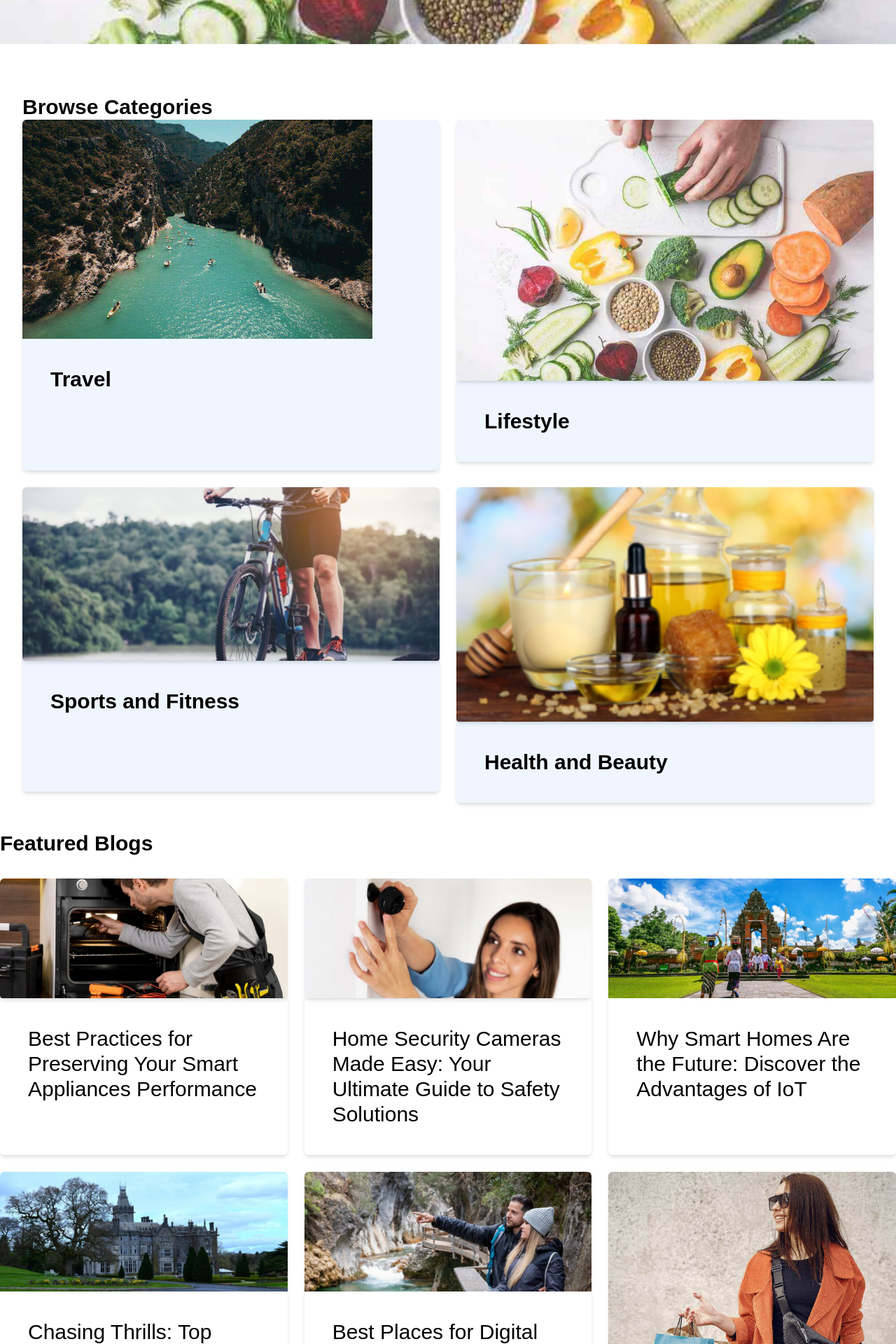
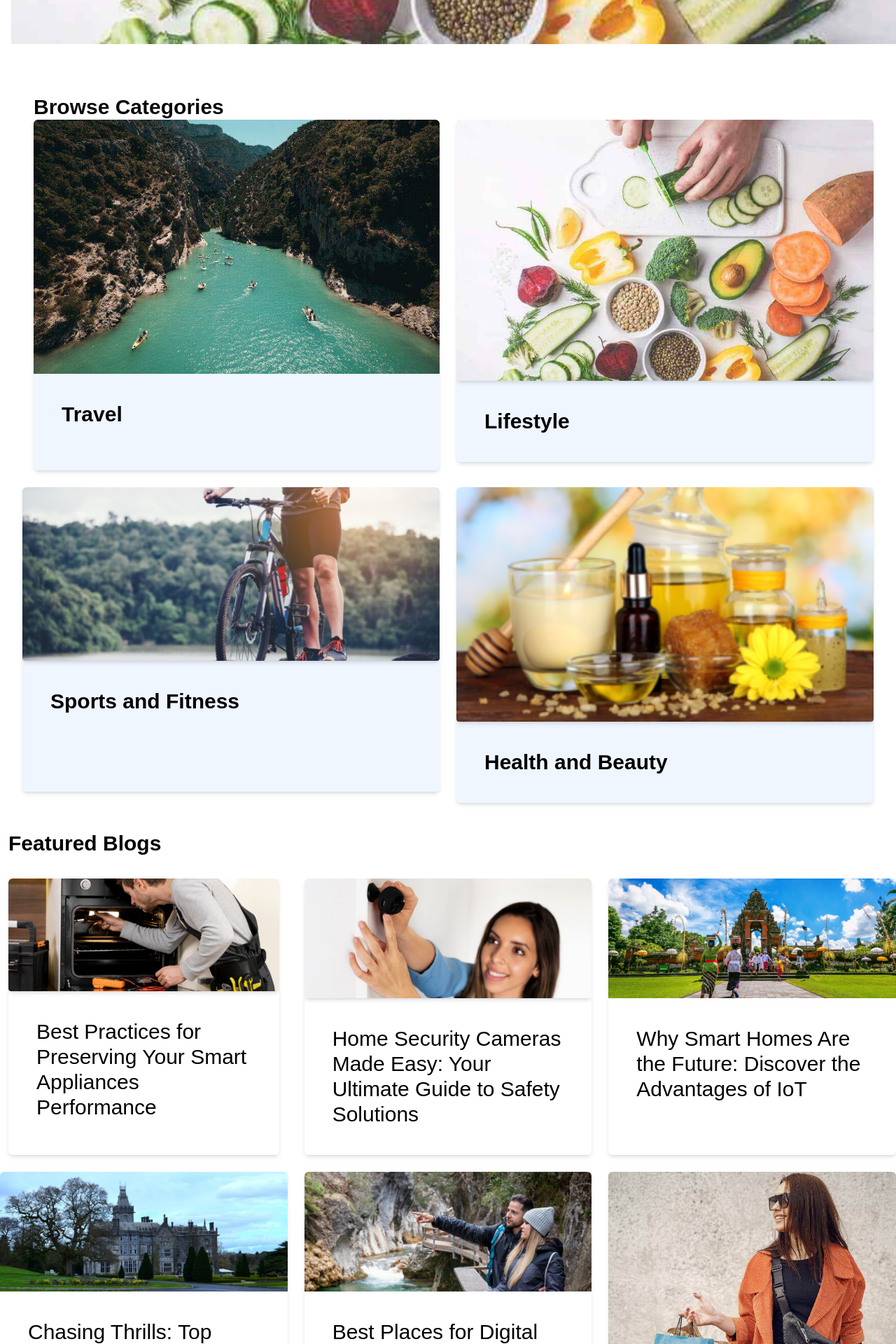
Before and after one commit to talha925/brandwell, a Next.js app: page / in a window 1280 px wide. Shown: the part 840-2760 px from the top of the page at 70% size. Built offline with nearby package versions, Linux system fonts and the light colour scheme.

Commit message:
website push toh gihub

```diff
--- a/src/app/Categories/page.tsx
+++ b/src/app/Categories/page.tsx
@@ -1,6 +1,6 @@
 import { FaHeart, FaCar, FaBaby, FaBrush, FaLaptop, FaHome } from "react-icons/fa";
 import { GiLipstick, GiShirt, GiPawHeart, GiCakeSlice, GiFlashlight } from "react-icons/gi";
-import Link from 'next/link';  // Import Link from Next.js
+import Link from 'next/link';
 
 export default function Categories() {
   const categories = [
@@ -44,7 +44,7 @@ export default function Categories() {
       </div>
 
 
-      <footer className="bg-black text-white w-screen max-h-96 flex flex-col justify-between pb-6">
+      <footer className="bg-black text-white w-screen max-h-96 w-flex flex-col justify-between pb-6">
 
         <div className="flex-grow px-4 flex flex-col items-center justify-center my-9">
 
@@ -83,7 +83,7 @@ export default function Categories() {
             </a>
           </div>
 
-          {/* Footer Links */}
+
           <ul className="flex flex-wrap justify-center space-x-6 text-sm my-6">
             <li><a href="#" className="hover:underline">About Us</a></li>
             <li><a href="#" className="hover:underline">Privacy Policy</a></li>
--- a/src/app/Coupons/page.tsx
+++ b/src/app/Coupons/page.tsx
@@ -6,7 +6,7 @@ return(
 
 
 <div className=" ">
-        <h3 className="text-xl text-center font-semibold ">Free Online Coupons and Promo Codes for the Store You Love!</h3>
+        <h3 className="text-xl text-center font-semibold ">Free Online Coupons and Promo Codes for the Store You Love</h3>
         <div className=" flex justify-evenly"></div>
             <Image src="/image/amazon.com.png" alt="Amazon"width={400} height={500} className="w-56 md:w-56 sm:w-4 h-auto md:ml-80 ml-20 mt-20 rounded-full-md  p-2.5 outline outline-offset-2 outline-gray-100" />
 
--- a/src/app/component/Header.tsx
+++ b/src/app/component/Header.tsx
@@ -10,9 +10,9 @@ export default function Header() {
 
 
   return (
-    <header className="bg-white text-sm flex flex-col md:flex-row items-center md:justify-between sm:flex-row-items-center sm:justify-between p-1 md:p-1  sm-p-0 space-y-2 md:space-y-0">
+    <header className="bg-white text-sm overflow-x-hidden flex flex-col md:flex-row items-center md:justify-between sm:flex-row-items-center sm:justify-between p-1 md:p-1  sm-p-0 space-y-2 md:space-y-0">
 
-      <div className="flex items-center md:-gap-0  sm:gap-0 ml-8">
+      <div className="flex items-center md:-gap-5  sm:-gap-0 ml-8">
         <Image
           src="/image/Logo-ATT.png"
           alt="logo"
@@ -87,8 +87,6 @@ export default function Header() {
      COUPONS
       </Link>
     </nav>
-
-
       <div className="flex flex-1 ">
         <input
           type="text"
@@ -99,80 +97,3 @@ export default function Header() {
     </header>
   );
 }
-
-
-
-
-
-// "use client";
-
-// import Image from "next/image";
-// import Link from "next/link";
-// import { Menu } from "lucide-react";
-// import { Sheet, SheetContent, SheetTrigger } from "@/components/ui/sheet";
-
-// export default function Header() {
-//   return (
-//     <header className="bg-white text-sm flex flex-col md:flex-row items-center md:justify-between sm:flex-row-items-center sm:justify-between p-1 md:p-1 sm-p-0 space-y-2 md:space-y-0">
-//       {/* Logo and Brand Name */}
-//       <div className="flex items-center md:gap-1 ml-28">
-//         <Image
-//           src="/image/Logo-ATT.png"
-//           alt="logo"
-//           width={100}
-//           height={50}
-//           className="w-full md:w-36 h-auto p-4 md:gap-7 sm:gap-1"
-//         />
-//         <h1 className="text-3xl bg-gradient-to-r from-blue-400 to-blue-200 bg-clip-text text-transparent font-bold mr-60 md:mr-4 sm:ml-2">
-//           BRANDWELL
-//         </h1>
-//       </div>
-
-//       {/* Desktop Navigation */}
-//       <nav className="hidden md:flex gap-4 items-center mr-44 text-xl">
-//         <Link href="/" className="hover:text-orange-500">
-//           HOME
-//         </Link>
-//         <Link href="/Categories" className="hover:text-orange-500">
-//           CATEGORIES
-//         </Link>
-//         <Link href="/Coupons" className="hover:text-orange-500">
-//           COUPONS
-//         </Link>
-//       </nav>
-
-//       {/* Mobile Navigation (Sheet Component) */}
-//       <div className="block md:hidden">
-//         <Sheet>
-//           <SheetTrigger asChild>
-//             <button className="p-2">
-//               <Menu />
-//             </button>
-//           </SheetTrigger>
-//           <SheetContent>
-//             <ul className="space-y-4">
-//               <li className="hover:text-orange-500">
-//                 <Link href="/">HOME</Link>
-//               </li>
-//               <li className="hover:text-orange-500">
-//                 <Link href="/Categories">CATEGORIES</Link>
-//               </li>
-//               <li className="hover:text-orange-500">
-//                 <Link href="/Coupons">COUPONS</Link>
-//               </li>
-//             </ul>
-//           </SheetContent>
-//         </Sheet>
-//       </div>
-
-//       {/* Search Input */}
-//       <div className="md:flex flex-1 ml-4">
-//         <input
-//           type="text"
-//           placeholder="Find Coupons & Stores"
-//           className="border rounded-lg px-4 py-3 w-96"
-//         />
-//       </div>
-//     </header>
-//   );
-// }
--- a/src/app/page.tsx
+++ b/src/app/page.tsx
@@ -30,7 +30,7 @@ export default function Blogs() {
   };
 
   return (
-    <div className="container mx-auto m-0">
+    <div className="container ">
       <section className="p-0">
         <div className="relative text-3xl font-bold text-start mb-18 pb-10">
           <button
@@ -39,7 +39,7 @@ export default function Blogs() {
           >
             ❮
           </button>
-          <div className="w-screen md:w-scree h-full md:h-full relative">
+          <div className="w-screen md:w-screen sm:w-screeen h-full md:h-full relative ml-1 md:ml-4 sm:ml-9 md:mr-4">
             <div className="opacity-100 transition-opacity duration-500">
               <Image
                 src={images[currentSlide]}
@@ -69,27 +69,27 @@ export default function Blogs() {
       </section>
 
       <section className="p-8">
-        <h2 className="text-3xl font-bold text-start mb-7r ">Browse Categories</h2>
-        <div className="grid grid-cols-1 md:grid-cols-2 lg:grid-cols-2 gap-6">
-          <div className="relative bg-blue-50 shadow-md rounded-md overflow-hidden hover:shadow-sm transition-shadow  ">
+        <h2 className="text-3xl font-bold text-start mb-7r md:ml-4 sm:ml-7">Browse Categories</h2>
+        <div className="grid grid-cols-1 md:grid-cols-2 lg:grid-cols-2  gap-6">
+          <div className="relative bg-blue-50 md:ml-4 shadow-md rounded-md  overflow-hidden hover:shadow-sm transition-shadow  ">
 
 
 <Image
   src="/image/travel1.jpg"
   alt="Travel Image"
   layout="intrinsic"
-  width={500}
+  width={800}
   height={300}
 />
 
             <h1 className="p-10 text-black font-bold text-3xl">Travel</h1>
           </div>
 
-          <div className="relative bg-blue-50 shadow-md rounded-md overflow-hidden hover:shadow-lg transition-shadow mb-3">
+          <div className="relative bg-blue-50 shadow-md rounded-md overflow-hidden  hover:shadow-lg  transition-shadow mb-3">
             <Image
               src="/image/health1.jpg"
               alt="Health"
-              width={700}
+              width={800}
               height={450}
               className="rounded shadow-md"
             />
@@ -111,7 +111,7 @@ export default function Blogs() {
             <Image
               src="/image/header_image_Article_Main-The_Many_Health_and_Beauty_Benefits_of_Castor_Oil-300x169.png"
               alt="Health and Fitness"
-              width={700}
+              width={800}
               height={450}
               className="rounded shadow-md"
             />
@@ -121,15 +121,15 @@ export default function Blogs() {
       </section>
 
       <section>
-        <h2 className="text-black font-bold text-3xl mb-8 text-start pt-6">Featured Blogs</h2>
+        <h2 className="text-black font-bold text-3xl mb-8 text-start pt-6 ml-3">Featured Blogs</h2>
         <div className="grid grid-cols-1 md:grid-cols-2 lg:grid-cols-3 gap-6">
-          <div className="relative bg-transparent shadow-md rounded-md overflow-hidden hover:shadow-lg transition-shadow">
+          <div className="relative bg-transparent shadow-md ml-3 mr-3 rounded-md overflow-hidden hover:shadow-lg transition-shadow">
             <Image
               src="/image/app.png"
               alt="App"
-              width={700}
+              width={800}
               height={450}
-              className="rounded shadow-md"
+              className="rounded shadow-md md:w-screen sm:w-56 "
             />
             <h1 className="p-10 text-black text-3xl">Best Practices for Preserving Your Smart Appliances Performance</h1>
           </div>
@@ -138,7 +138,7 @@ export default function Blogs() {
             <Image
               src="/image/home-(3).png"
               alt="Home"
-              width={700}
+              width={800}
               height={450}
               className="rounded shadow-md"
             />
@@ -149,7 +149,7 @@ export default function Blogs() {
             <Image
               src="/image/bali.png"
               alt="Bali"
-              width={900}
+              width={800}
               height={450}
             />
             <h1 className="p-10 text-black text-3xl">Why Smart Homes Are the Future: Discover the Advantages of IoT</h1>
@@ -216,7 +216,7 @@ export default function Blogs() {
           </div>
         </div>
       </section>
-      <footer className="bg-black text-white py-4">
+      <footer className="bg-black text-white py-4 ">
       <div className="container mx-auto px-4 text-center" >
 
         <div className="flex justify-center  mb-44 space-x-4">
```
